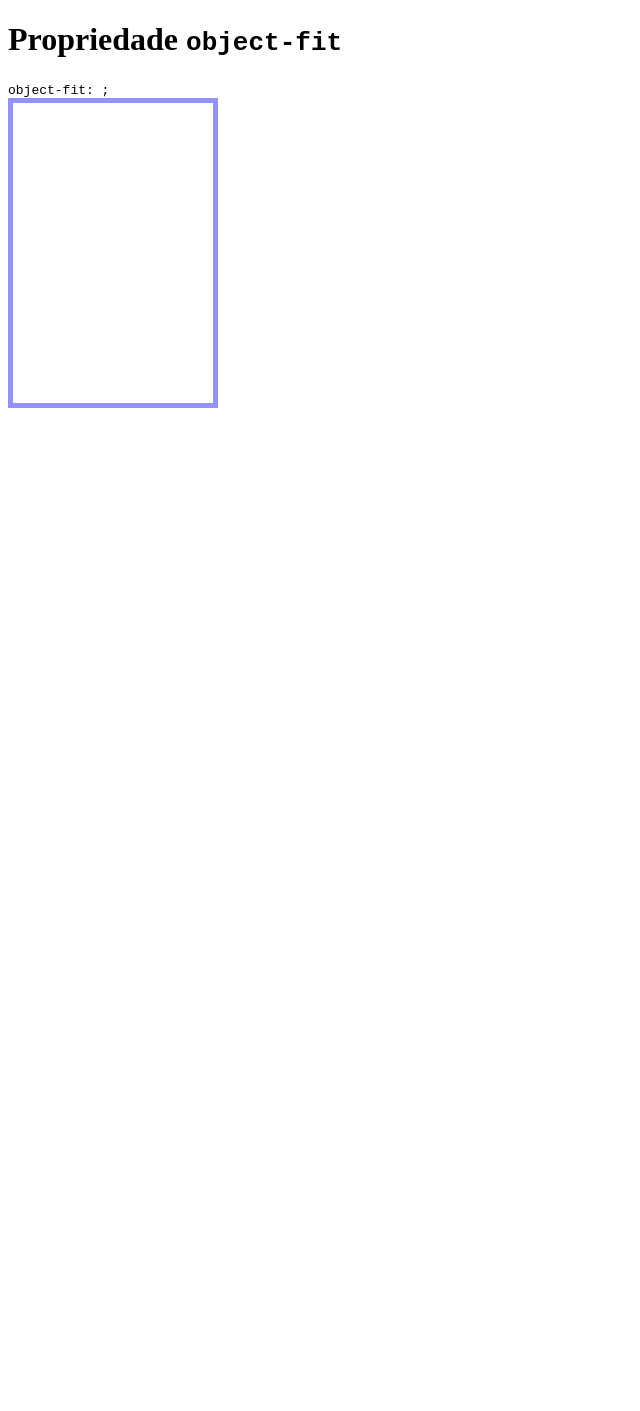
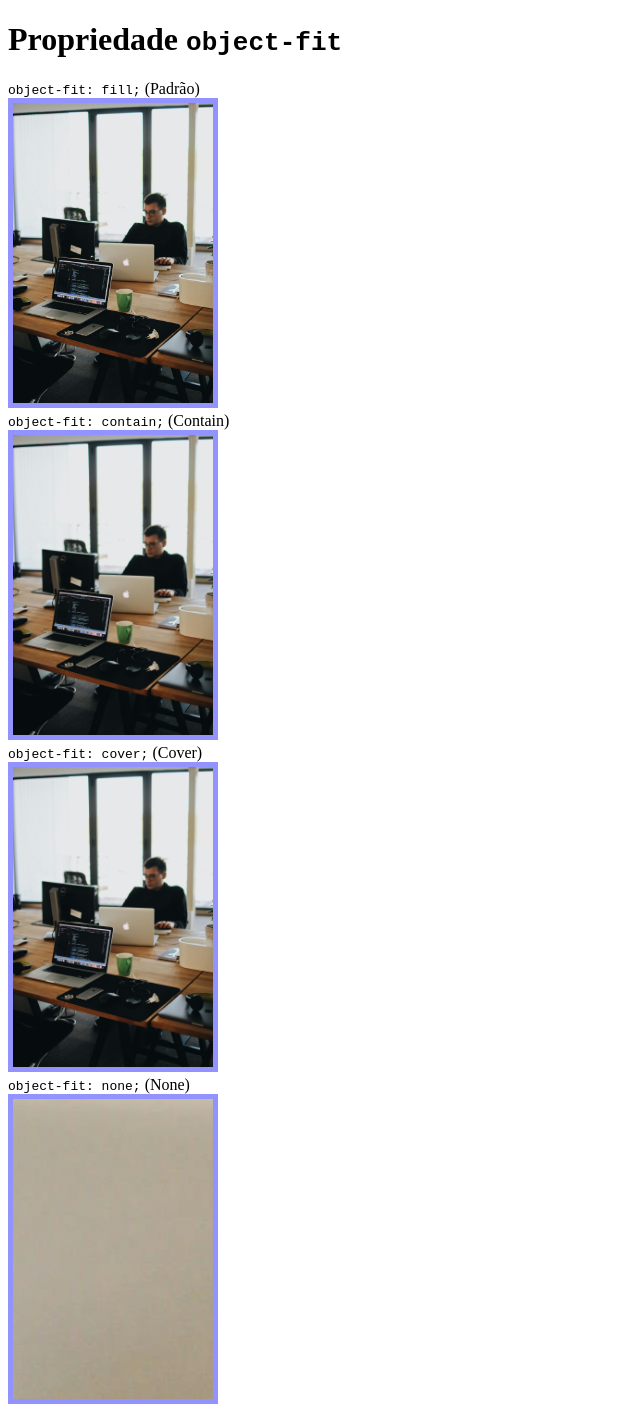
Before and after one commit to FelipeDev30/formacao-css-dio, a plain HTML site: page imagens/object-fit.html in a window 1280 px wide. Shown: the whole page, without its empty margins (0-640 px from the left). Before the commit the page ends 800 px from the top, so only its background shows below. Drawn offline with Linux system fonts and the light colour scheme.

Commit message:
Estudando nobject-fit

```diff
--- a/imagens/css/object-fit.css
+++ b/imagens/css/object-fit.css
@@ -1,10 +1,27 @@
-div {
+#fill{
     width: 200px;
     height: 300px;
     border: 5px solid rgba(0, 0, 255, 0.425);
+    object-fit: fill;
 }
 
-img {
-    width: 100%;
-    height: 100%;
+#contain {
+    width: 200px;
+    height: 300px;
+    border: 5px solid rgba(0, 0, 255, 0.425);
+    object-fit: contain;
 }
+
+#cover {
+    width: 200px;
+    height: 300px;
+    border: 5px solid rgba(0, 0, 255, 0.425);
+    object-fit: cover;
+}
+
+#none {
+    width: 200px;
+    height: 300px;
+    border: 5px solid rgba(0, 0, 255, 0.425);
+    object-fit: none;
+}
--- a/imagens/object-fit.html
+++ b/imagens/object-fit.html
@@ -9,9 +9,21 @@
 <body>
     <h1>Propriedade <code>object-fit</code></h1>
 
-    <code>object-fit:  ;</code>
+    <code>object-fit:  fill;</code> <span>(Padrão)</span>
     <div>
-
+        <img id="fill" src="images/front-end-programmer.jpg" alt="">
+    </div>
+    <code>object-fit:  contain;</code> <span>(Contain)</span>
+    <div>
+        <img id="contain" src="images/pexels-djordje-petrovic-590080-2102416.jpg" alt="">
+    </div>
+    <code>object-fit:  cover;</code> <span>(Cover)</span>
+    <div>
+        <img id="cover" src="images/pexels-djordje-petrovic-590080-2102416.jpg" alt="">
+    </div>
+    <code>object-fit:  none;</code> <span>(None)</span>
+    <div>
+        <img id="none" src="images/pexels-djordje-petrovic-590080-2102416.jpg" alt="">
     </div>
 </body>
 </html>
```
Also changed, not shown: imagens/images/front-end-programmer.jpg (added), imagens/images/pexels-djordje-petrovic-590080-2102416.jpg (added).
